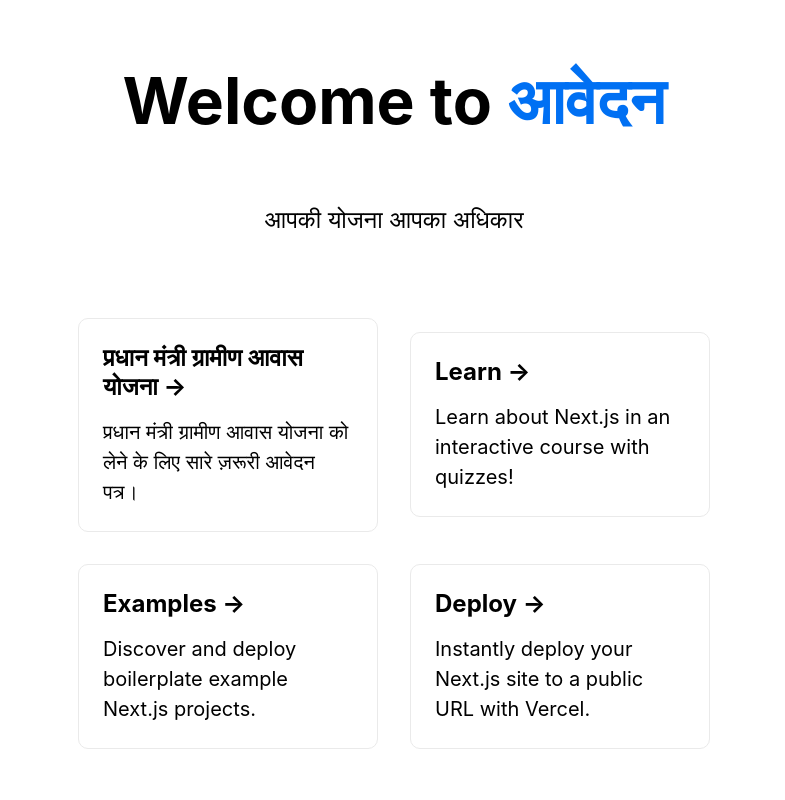
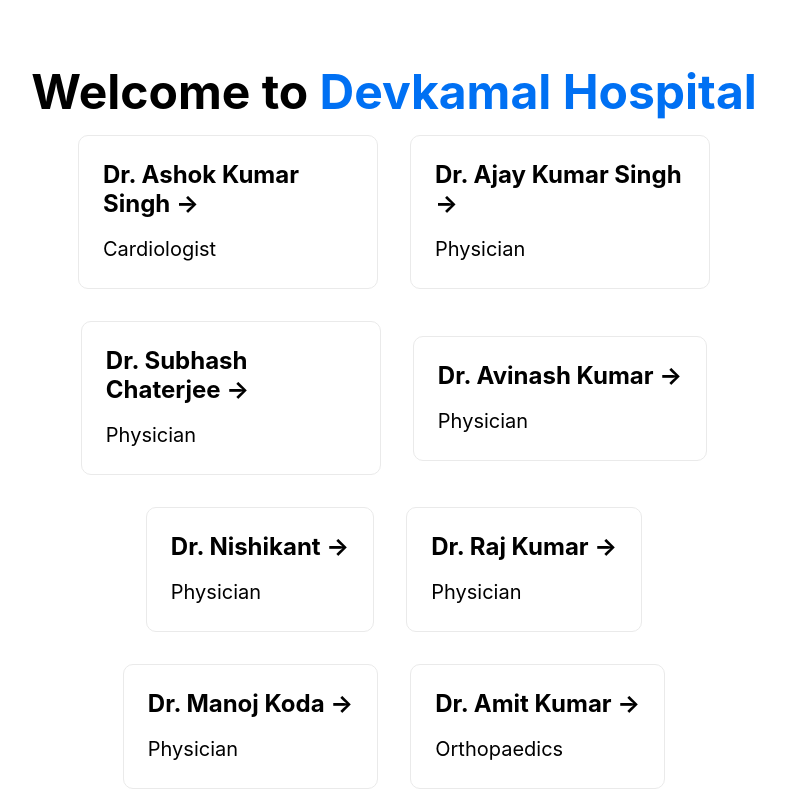
Before and after one commit to Ujju09/testapp, a Next.js app: page / in a window 1280 px wide. Shown: the top 800 px of the page, without its empty margins (246-1031 px from the left). Built offline with nearby package versions, Linux system fonts and the light colour scheme.

Commit message:
total path change

```diff
--- /dev/null
+++ b/data/data.json
@@ -0,0 +1,44 @@
+[
+
+        {
+            "name":"Dr. Ashok Kumar Singh",
+            "specialization":"Cardiologist",
+            "availability":"Available"
+        },
+        {
+            "name":"Dr. Ajay Kumar Singh",
+            "specialization":"Physician",
+            "availability":"Available"
+        },
+        {
+            "name":"Dr. Subhash Chaterjee",
+            "specialization":"Physician",
+            "availability":"Available"
+
+        },
+        {
+            "name":"Dr. Avinash Kumar",
+            "specialization":"Physician",
+            "availability":"Available"
+        },
+        {
+            "name":"Dr. Nishikant",
+            "specialization":"Physician",
+            "availability":"Available"
+        },
+        {
+            "name":"Dr. Raj Kumar",
+            "specialization":"Physician",
+            "availability":"Available"
+        },
+        {
+            "name":"Dr. Manoj Koda",
+            "specialization":"Physician",
+            "availability":"Available"
+        },
+        {
+            "name":"Dr. Amit Kumar",
+            "specialization":"Orthopaedics",
+            "availability":"Available"
+        }
+]
--- a/package.json
+++ b/package.json
@@ -9,6 +9,7 @@
     "lint": "next lint"
   },
   "dependencies": {
+    "json-loader": "^0.5.7",
     "next": "12.1.6",
     "react": "18.1.0",
     "react-dom": "18.1.0"
--- a/pages/index.js
+++ b/pages/index.js
@@ -3,57 +3,41 @@
 import Head from "next/head";
 import Image from "next/image";
 import styles from "../styles/Home.module.css";
+import Link from "next/link";
 
 export default function Home() {
+  const jsonData = require("../data/data.json");
+
+
   return (
     <div className={styles.container}>
       <Head>
-        <title>Awedan</title>
+        <title>Med-Aana</title>
         <meta
-          name="Awedan Letters in an instant."
-          content="Generate awedan letters in an instant."
+          name="Seamless hospital appointments using QR code."
+          content="Get appointments in an instant. Forget the queues."
         />
         <link rel="icon" href="/favicon.ico" />
       </Head>
 
       <main className={styles.main}>
         <h1 className={styles.title}>
-          Welcome to <a href="#">आवेदन</a>
+          Welcome to <Link href="/">Devkamal Hospital</Link>
         </h1>
-        <p className={styles.description}>आपकी योजना आपका अधिकार</p>
 
         <div className={styles.grid}>
-          <a href="https://nextjs.org/docs" className={styles.card}>
-            <h2>प्रधान मंत्री ग्रामीण आवास योजना &rarr;</h2>
-            <p>
-              प्रधान मंत्री ग्रामीण आवास योजना को लेने के लिए सारे ज़रूरी आवेदन
-              पत्र।{" "}
-            </p>
-          </a>
-
-          <a href="https://nextjs.org/learn" className={styles.card}>
-            <h2>Learn &rarr;</h2>
-            <p>Learn about Next.js in an interactive course with quizzes!</p>
-          </a>
-
-          <a
-            href="https://github.com/vercel/next.js/tree/canary/examples"
-            className={styles.card}
-          >
-            <h2>Examples &rarr;</h2>
-            <p>Discover and deploy boilerplate example Next.js projects.</p>
-          </a>
-
-          <a
-            href="https://vercel.com/new?utm_source=create-next-app&utm_medium=default-template&utm_campaign=create-next-app"
-            className={styles.card}
-          >
-            <h2>Deploy &rarr;</h2>
-            <p>
-              Instantly deploy your Next.js site to a public URL with Vercel.
-            </p>
-          </a>
+          {jsonData.map((item, index) => {
+            return (
+              <Link key={index} href={`/${encodeURIComponent(item.name)}`}>
+                <div className={styles.card}>
+                  <h2>{item.name} &rarr;</h2>
+                  <p>{item.specialization}</p>
+                </div>
+              </Link>
+            );
+          })}
         </div>
+        <div className={styles.grid}></div>
       </main>
 
       <footer className={styles.footer}>
@@ -64,7 +48,12 @@
         >
           Powered by{" "}
           <span className={styles.logo}>
-            <Image src="/vercel.svg" alt="Vercel Logo" width={72} height={16} />
+            <Image
+              src="/MedAana.svg"
+              alt="MedAana Logo"
+              width={72}
+              height={16}
+            />
           </span>
         </a>
       </footer>
--- a/styles/Home.module.css
+++ b/styles/Home.module.css
@@ -42,7 +42,7 @@
 .title {
   margin: 0;
   line-height: 1.15;
-  font-size: 4rem;
+  font-size: 3rem;
 }
 
 .title,
@@ -108,6 +108,20 @@
   margin-left: 0.5rem;
 }
 
+.button{
+  background-color: #0070f3;
+  border-radius: 5px;
+  border: none;
+  color: white;
+  padding: 1rem;
+  text-align: center;
+  text-decoration: none;
+  display: inline-block;
+  font-size: 1.5rem;
+  margin: 4rem 0;
+  cursor: pointer;
+}
+
 @media (max-width: 600px) {
   .grid {
     width: 100%;
```
Also changed, not shown: pages/[doctor].js (added, +32 -0 lines), pages/bookappointment.js (added, +25 -0 lines), public/MedAana.svg (added), 1 other file (tests, documents, lock files or other folders).
